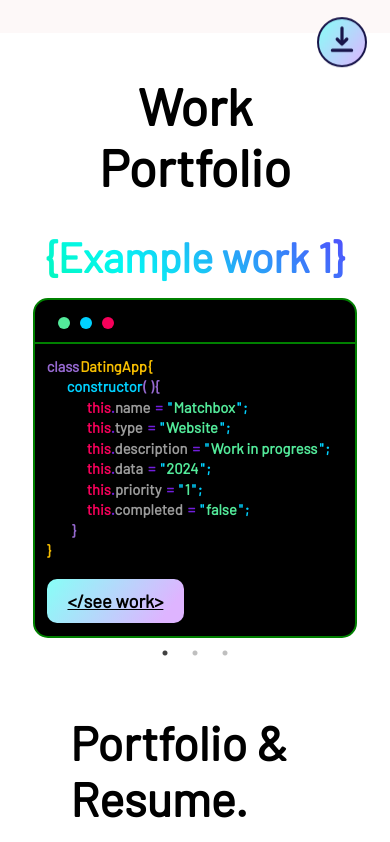
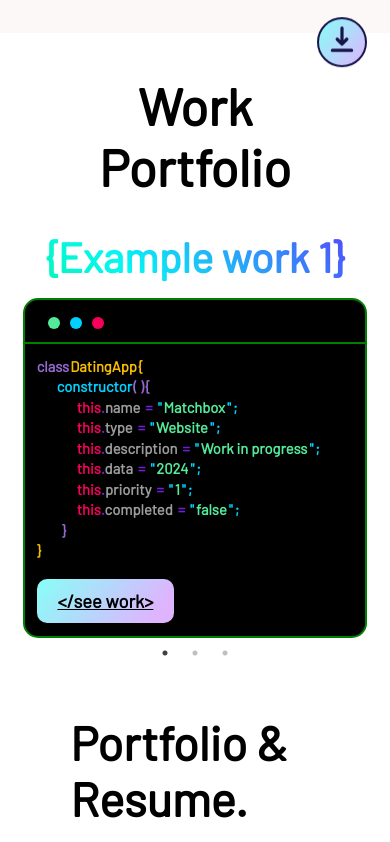
Before and after one commit to DmitryBatrakov/portfolio, a React (Create React App) app: page / in a window 390 px wide. Shown: the part 752-1594 px from the top of the page. Built offline with nearby package versions, Linux system fonts and the light colour scheme.

Commit message:
commit 36

```diff
--- a/src/modules/components/works-section/worksList/workList-media.scss
+++ b/src/modules/components/works-section/worksList/workList-media.scss
@@ -2,7 +2,7 @@
     .work-section {
         .card {
             .array {
-                width: 320px;
+                width: 340px;
                 .circles {
                     height: 5vh;
 
```
